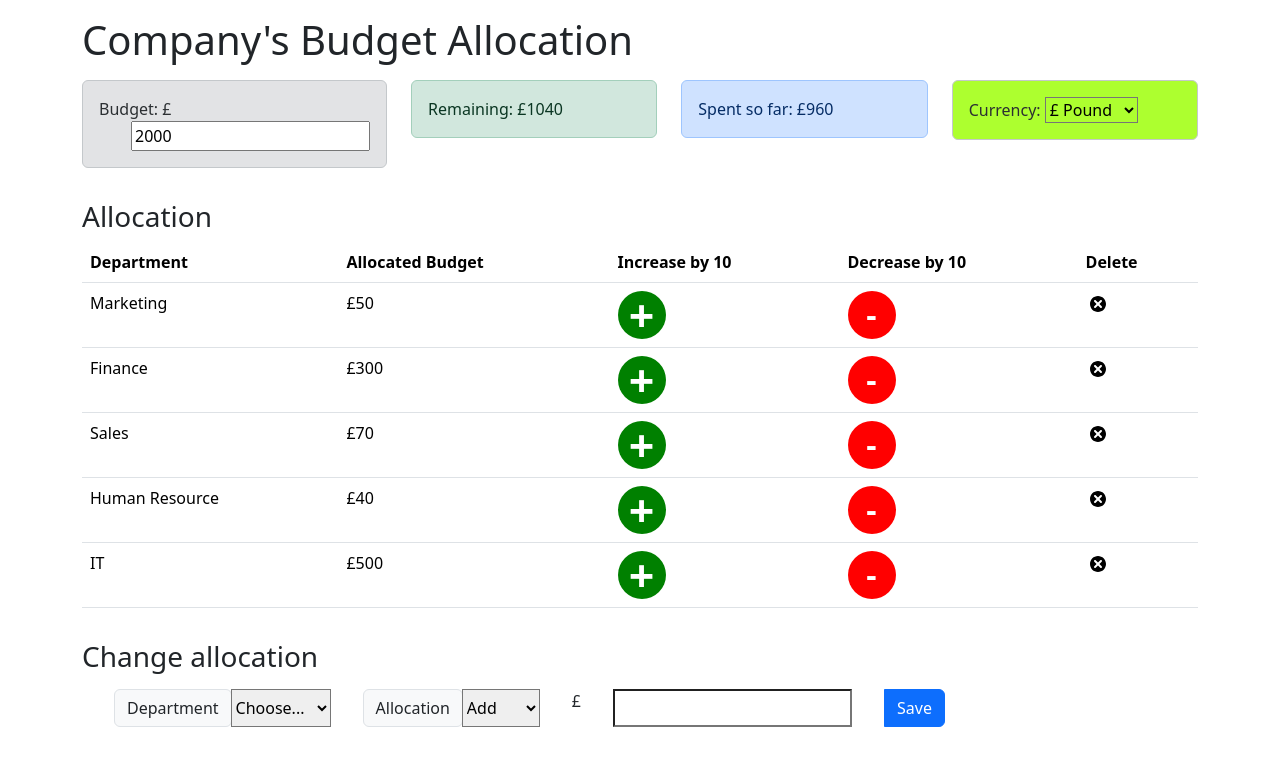
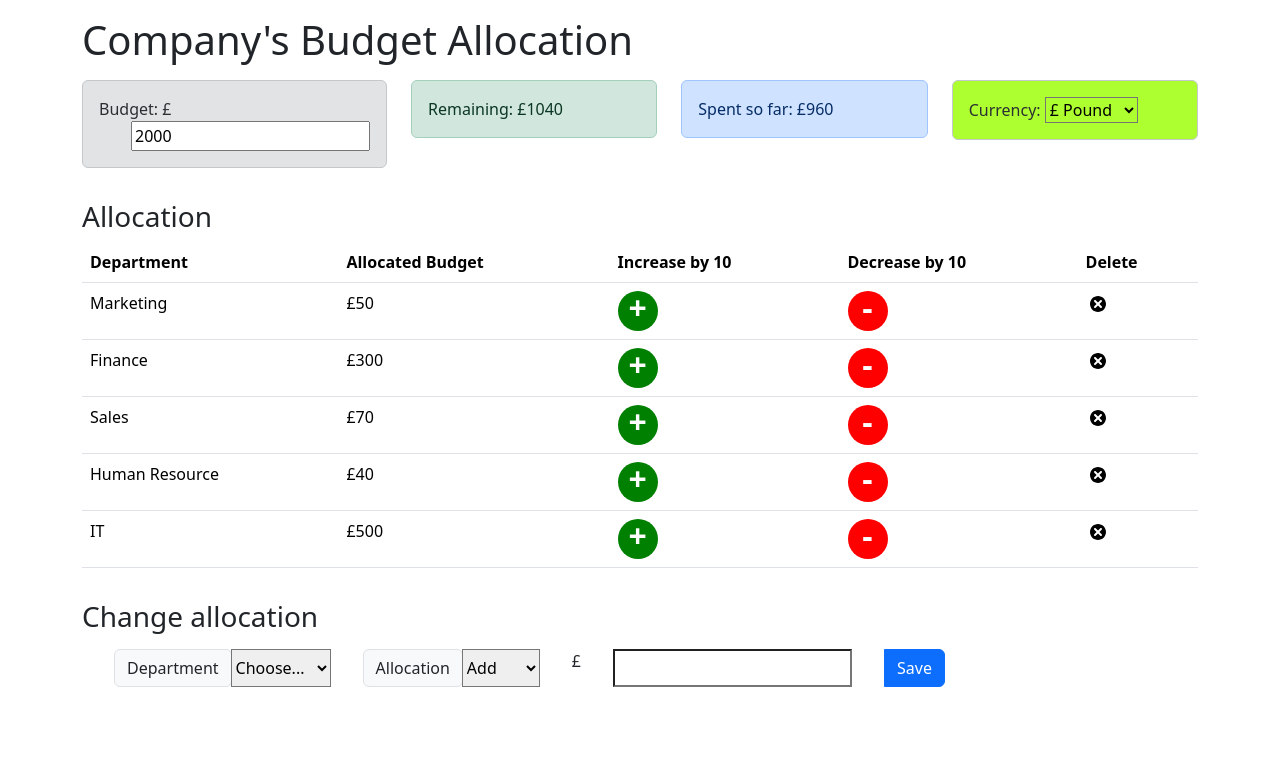
Before and after one commit to Christasber/Budget-Allocation-Application, a React (Create React App) app: page / in a window 1280 px wide. Shown: the top 766 px of the page. Built offline with nearby package versions, Linux system fonts and the light colour scheme.

Commit message:
Update ExpenseItem.js

```diff
--- a/src/components/ExpenseItem.js
+++ b/src/components/ExpenseItem.js
@@ -43,33 +43,32 @@ const ExpenseItem = (props) => {
         <td>{currency}{props.cost}</td>
         <td><button style={{
               background: "green",
+              width: "2.5rem",
+              height: '2.5rem',
+              borderRadius: '50%',
+              display: 'flex',
+              justifyContent: 'center',
+              color: 'white',
               textAlign: 'center',
-              width: "3rem",
-              height: '3rem',
-              borderRadius: '50%',
-              display: 'inline-flex',
-              flexDirection: 'column',
-              justifyContent: 'center',
-              alignItems: 'center',
-              color: 'white',
               fontWeight: '900',
-              fontSize: "2.8rem",
+              fontSize: "2rem",
               border: 'none',
+              lineHeight:'2rem',
+
               textDecoration: 'none'}}  onClick={event=> increaseAllocation(props.name)}>+</button></td>
         <td><button style={{
               background: "red",
+              width: "2.5rem",
+              height: '2.5rem',
+              borderRadius: '50%',
+              display: 'flex',
+              justifyContent: 'center',
+              color: 'white',
               textAlign: 'center',
-              width: "3rem",
-              height: '3rem',
-              borderRadius: '50%',
-              display: 'inline-flex',
-              flexDirection: 'column',
-              justifyContent: 'center',
-              alignItems: 'center',
-              color: 'white',
               fontWeight: '900',
               fontSize: "2rem",
               border: 'none',
+              lineHeight:'2rem',
               textDecoration: 'none'}}  onClick={event=> decreaseAllocation(props.name)}>-</button></td>
         <td><TiDelete size='1.5em' onClick={handleDeleteExpense}></TiDelete></td>
         </tr>
```
